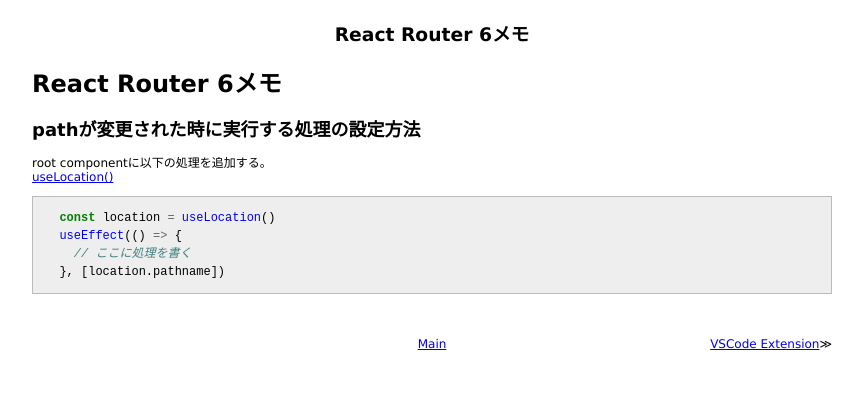
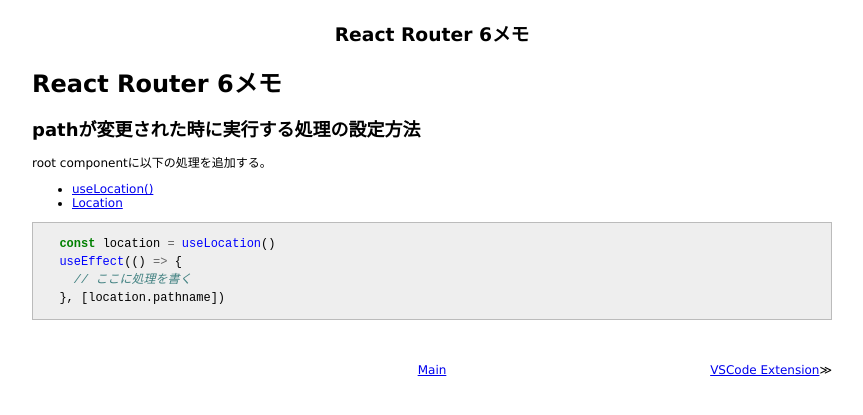
Before and after one commit to 38elements/38elements.github.com, a Jekyll site: the page built from _posts/2022-02-08-react-router-6.md, in a window 1280 px wide. Shown: the top 415 px of the page, without its empty margins (208-1071 px from the left). Built offline with Jekyll 4.4.1, drawn with Linux system fonts in a browser that asks for light colours.

Commit message:
Update 2022-02-08-react-router-6.md

````diff
--- a/_posts/2022-02-08-react-router-6.md
+++ b/_posts/2022-02-08-react-router-6.md
@@ -8,7 +8,9 @@ title: React Router 6メモ
 ## pathが変更された時に実行する処理の設定方法
 
 root componentに以下の処理を追加する。
-[useLocation()](https://reactrouter.com/docs/en/v6/api#uselocation)
+
+* [useLocation()](https://reactrouter.com/docs/en/v6/api#uselocation)
+* [Location](https://github.com/remix-run/history/blob/main/docs/api-reference.md#location)
 
 ```ts
   const location = useLocation()
````
